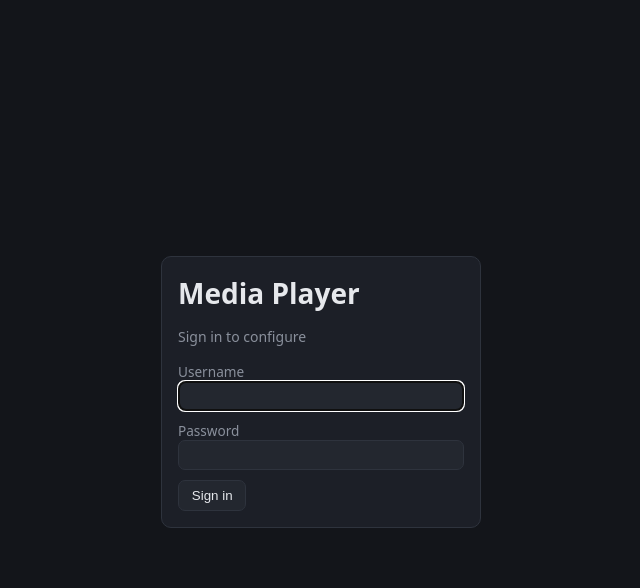
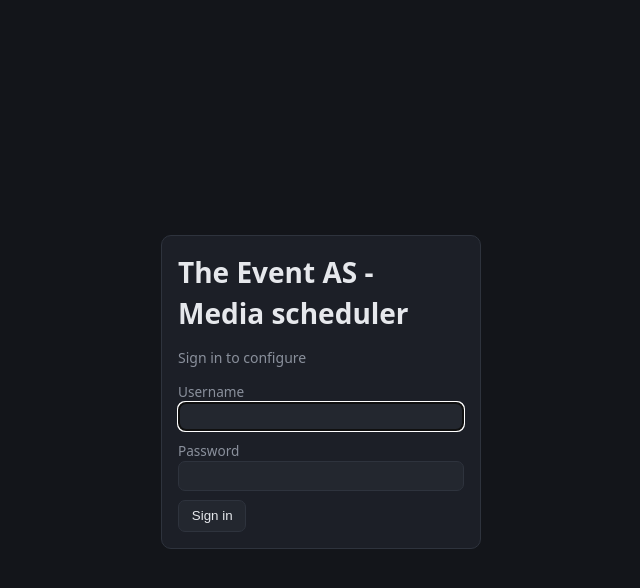
Before and after one commit to davidblikstad-spec/mediaplayer-rpi3-1080p, a Flask app: template app/templates/login.html in a window 1280 px wide. Shown: the top 588 px of the page, without its empty margins (319-959 px from the left). Run offline with Flask 3, Linux system fonts and the light colour scheme; the template is opened without the code that fills it, so the values that code supplies are empty; parts of the project's set-up code (start-up, migrations or seed data) failed here and were passed over.

Commit message:
Rebrand UI to "The Event AS - Media scheduler"
Update page titles, login/header brand, and the boot splash text.

Co-Authored-By: Claude Opus 4.8 <noreply@anthropic.com>

```diff
--- a/app/__init__.py
+++ b/app/__init__.py
@@ -91,7 +91,7 @@ def create_app():
     # On boot, show the web-interface URL on screen for a while, then resume.
     try:
         url = "http://%s:%s" % (_primary_ip(), cfg["settings"].get("port", 8080))
-        gstmod.player.splash("Media Player\n\nOpen in a browser:\n%s" % url)
+        gstmod.player.splash("The Event AS - Media scheduler\n\nOpen in a browser:\n%s" % url)
         log("boot splash: %s" % url)
         t = threading.Timer(BOOT_SPLASH_SECONDS, _boot_resume)
         t.daemon = True
--- a/app/templates/index.html
+++ b/app/templates/index.html
@@ -3,12 +3,12 @@
 <head>
   <meta charset="utf-8">
   <meta name="viewport" content="width=device-width, initial-scale=1">
-  <title>Media Player</title>
+  <title>The Event AS - Media scheduler</title>
   <link rel="stylesheet" href="{{ url_for('static', filename='style.css') }}">
 </head>
 <body>
   <header>
-    <div class="brand">▶ Media Player</div>
+    <div class="brand">▶ The Event AS - Media scheduler</div>
     <nav id="tabs">
       <button data-tab="now" class="active">Now Playing</button>
       <button data-tab="playlists">Playlists</button>
--- a/app/templates/login.html
+++ b/app/templates/login.html
@@ -3,12 +3,12 @@
 <head>
   <meta charset="utf-8">
   <meta name="viewport" content="width=device-width, initial-scale=1">
-  <title>Sign in — Media Player</title>
+  <title>Sign in — The Event AS - Media scheduler</title>
   <link rel="stylesheet" href="{{ url_for('static', filename='style.css') }}">
 </head>
 <body class="centered">
   <form class="card auth" method="post">
-    <h1>Media Player</h1>
+    <h1>The Event AS - Media scheduler</h1>
     <p class="muted">Sign in to configure</p>
     {% if error %}<div class="error">{{ error }}</div>{% endif %}
     <label>Username<input name="username" autocomplete="username" autofocus></label>
--- a/app/templates/setup.html
+++ b/app/templates/setup.html
@@ -3,7 +3,7 @@
 <head>
   <meta charset="utf-8">
   <meta name="viewport" content="width=device-width, initial-scale=1">
-  <title>First-run setup — Media Player</title>
+  <title>First-run setup — The Event AS - Media scheduler</title>
   <link rel="stylesheet" href="{{ url_for('static', filename='style.css') }}">
 </head>
 <body class="centered">
```
